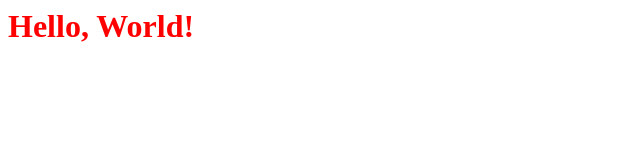
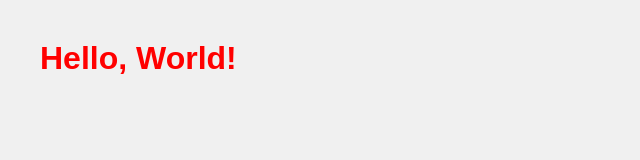
Before and after one commit to 4eloch/Student, a plain HTML site: page hello.html in a window 1280 px wide. Shown: the whole page, without its empty margins (0-640 px from the left). Drawn offline with Linux system fonts and the light colour scheme.

Commit message:
Обновление дизайна: новый заголовок, кнопка и стили

```diff
--- a/style.css
+++ b/style.css
@@ -1,3 +1,9 @@
 h1 {
   color: red;
 }
+
+body {
+  font-family: "Arial", sans-serif;
+  margin: 40px;
+  background-color: #f0f0f0;
+}
```
